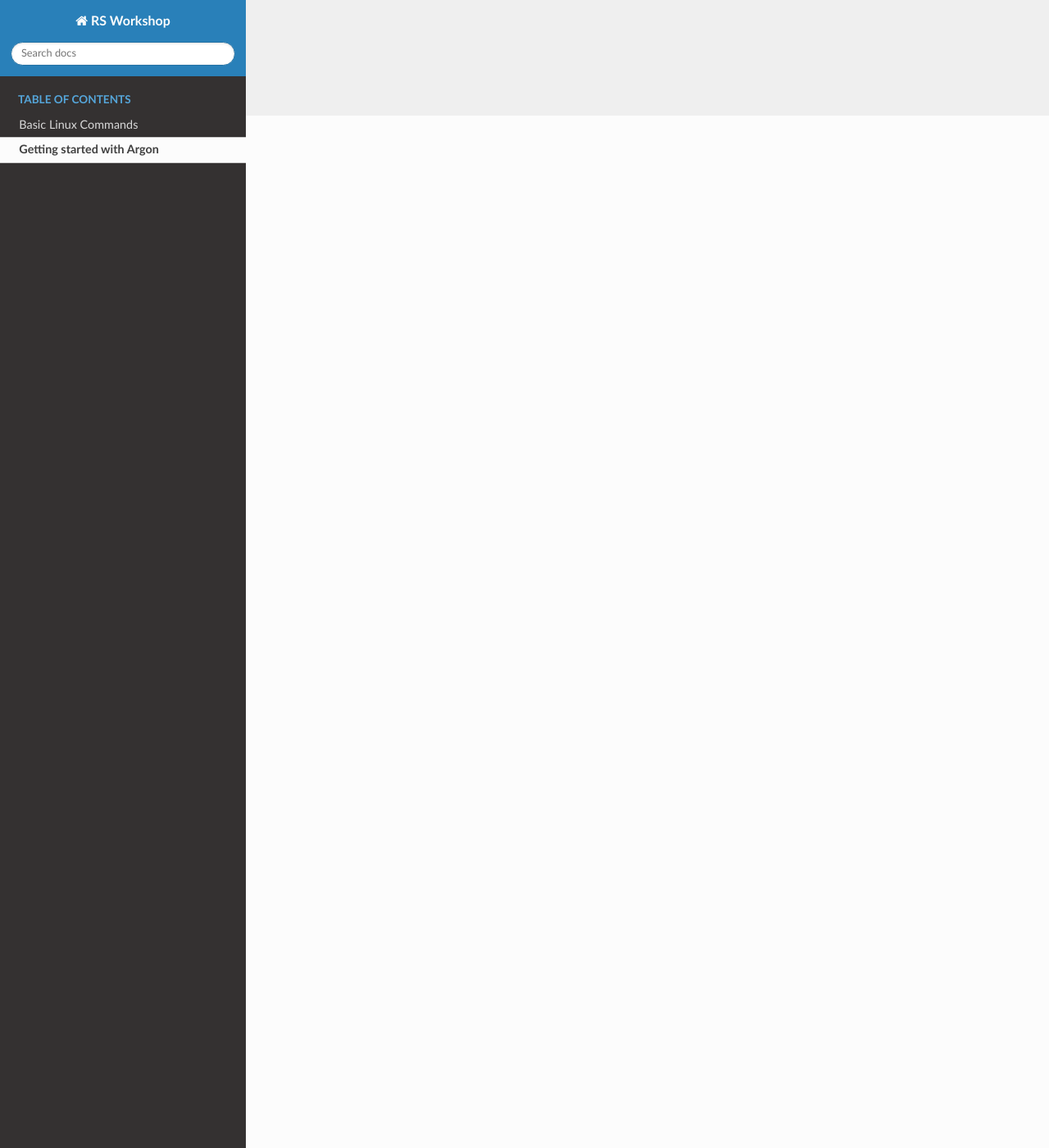
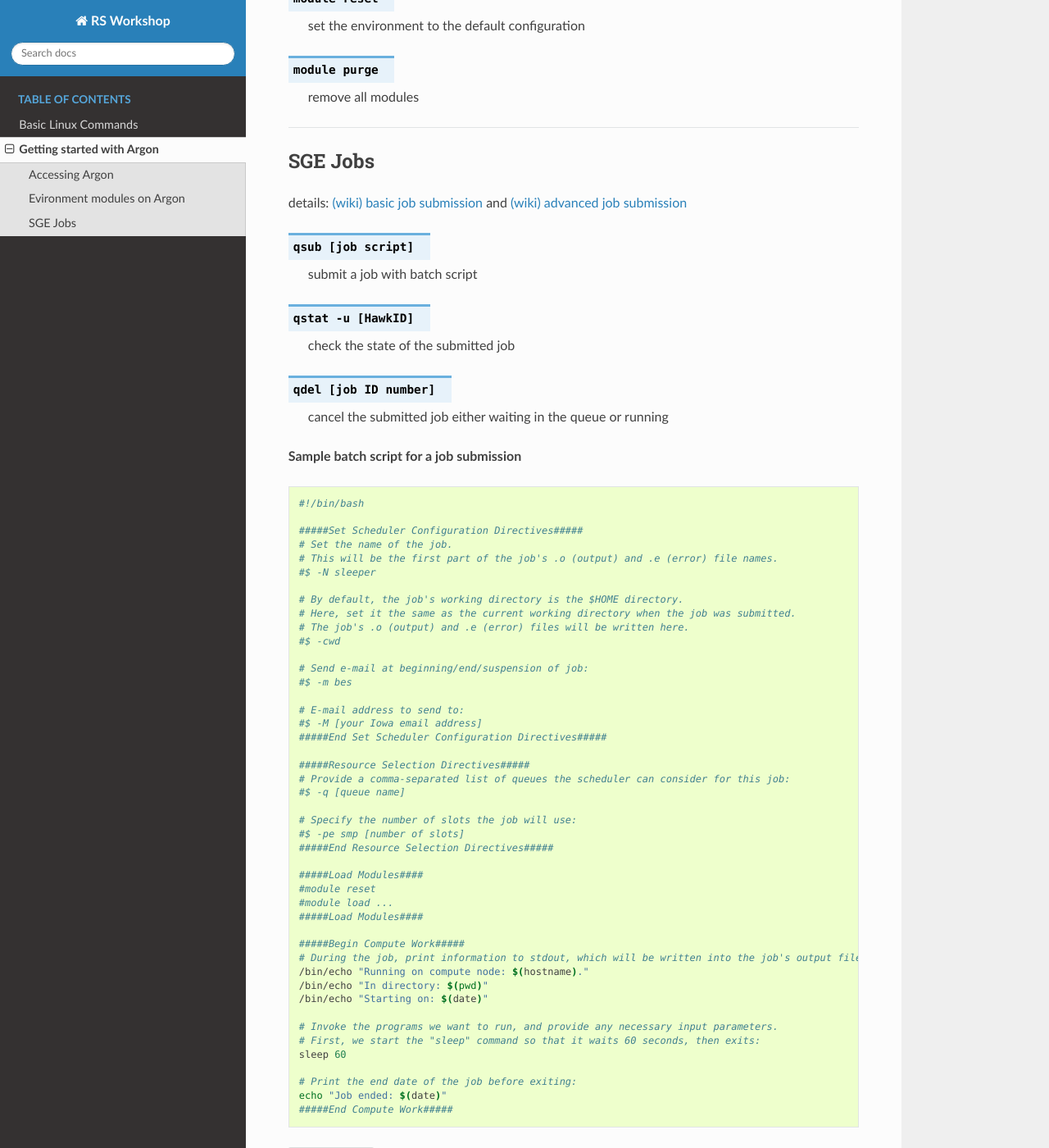
Before and after one commit to astrodoo/RS_Workshop, a Sphinx documentation site: the page built from source/start_argon.rst, in a window 1280 px wide and 1400 px high, scrolled down 1259 px. Shown: the whole window at 82% size. Built offline with Sphinx 7.4.7 and the Read the Docs theme 3.1.0, drawn with Linux system fonts in a browser that asks for light colours; some of the changed text lies outside the part shown.

Commit message:
update argon pate

```diff
--- a/source/index.rst
+++ b/source/index.rst
@@ -5,9 +5,9 @@
 Introduction
 ~~~~~~~~~~~~
 
-    ITS offers regular workshop series for Linux and High-performance Computing on a supercomputing cluster, Argon. This page will provide a supplementary materials for the workshops. The upcoming workshops will be announced at `ITS-Research Services Workshops <https://research.its.uiowa.edu/workshops>`_.
+    ITS offers regular workshops on Linux and High-performance Computing (HPC) using the supercomputing cluster, Argon. This page provides supplementary materials for the workshops. Upcoming workshops will be announced on the `ITS-Research Services Workshops <https://research.its.uiowa.edu/workshops>`_. For detailed information about Argon, please visit our `Argon wiki page <https://uiowa.atlassian.net/wiki/spaces/hpcdocs/pages/76513466/Argon+Cluster>`_.
 
-
+    To access Argon, you will need to apply for an Argon account. If you do not have it yet, please visit our `Argon page <https://research.its.uiowa.edu/our-services/computing-services/argon-high-performance-computing-hpc>`_ to request access. Argon is the HPC system supported by the University of Iowa. Accounts on the system are available at **no cost to UI faculty, staff, and students** conducting research.
 
 .. .. parsed-literal::
 
--- a/source/start_argon.rst
+++ b/source/start_argon.rst
@@ -1,2 +1,136 @@
 Getting started with Argon
 ==========================
+
+Accessing Argon
+---------------
+detail: `(wiki) Argon Access <https://uiowa.atlassian.net/wiki/spaces/hpcdocs/pages/76513416/Accessing+HPC+resources>`_
+
+* On campus or off campus with VPN
+
+  .. code-block:: bash
+
+     ssh HawkID@argon.hpc.uiowa.edu
+  ..
+
+* Off campus without VPN
+
+  .. code-block:: bash
+
+     ssh -p 40 HawkID@argon.hpc.uiowa.edu
+  ..
+
+.. note::
+
+   The activation of VPN is recommended for security when you access outside campus.
+
+----
+
+Evironment modules on Argon
+---------------------------
+detail: `(wiki) Argon Environment Modules <https://uiowa.atlassian.net/wiki/spaces/hpcdocs/pages/76513436/Environment+Modules>`_
+
+.. option:: module list
+
+   list currently loaded modules
+
+   .. code-block:: bash
+
+      dooyoon@argon-itf-login-4 ~> module list
+
+      Currently Loaded Modules:
+        1) stack/2021.1
+   ..
+
+.. option:: module avail [package]
+
+   search information of the package under the current stack
+
+.. option:: module spider [package]
+
+   search detailed information of the package in all stacks
+
+.. option:: module load [package]
+
+   load the module
+
+.. option:: module unload [package]
+
+   unload the module
+
+.. option:: module reset
+
+   set the environment to the default configuration
+
+.. option:: module purge
+
+   remove all modules
+
+
+----
+
+SGE Jobs
+--------
+details: `(wiki) basic job submission <https://uiowa.atlassian.net/wiki/spaces/hpcdocs/pages/76513450/Basic+Job+Submission>`_ and `(wiki) advanced job submission <https://uiowa.atlassian.net/wiki/spaces/hpcdocs/pages/76513452/Advanced+Job+Submission>`_
+
+.. option:: qsub [job script]
+
+   submit a job with batch script
+
+.. option:: qstat -u [HawkID]
+
+   check the state of the submitted job
+
+.. option:: qdel [job ID number]
+
+   cancel the submitted job either waiting in the queue or running
+
+
+**Sample batch script for a job submission**
+
+.. code-block:: bash
+
+   #!/bin/bash
+
+   #####Set Scheduler Configuration Directives#####
+   # Set the name of the job.
+   # This will be the first part of the job's .o (output) and .e (error) file names.
+   #$ -N sleeper
+
+   # By default, the job's working directory is the $HOME directory.
+   # Here, set it the same as the current working directory when the job was submitted.
+   # The job's .o (output) and .e (error) files will be written here.
+   #$ -cwd
+
+   # Send e-mail at beginning/end/suspension of job:
+   #$ -m bes
+
+   # E-mail address to send to:
+   #$ -M [your Iowa email address]
+   #####End Set Scheduler Configuration Directives#####
+
+   #####Resource Selection Directives#####
+   # Provide a comma-separated list of queues the scheduler can consider for this job:
+   #$ -q [queue name]
+
+   # Specify the number of slots the job will use:
+   #$ -pe smp [number of slots]
+   #####End Resource Selection Directives#####
+
+   #####Load Modules####
+   #module reset
+   #module load ...
+   #####Load Modules####
+
+   #####Begin Compute Work#####
+   # During the job, print information to stdout, which will be written into the job's output file:
+   /bin/echo "Running on compute node: $(hostname)."
+   /bin/echo "In directory: $(pwd)"
+   /bin/echo "Starting on: $(date)"
+
+   # Invoke the programs we want to run, and provide any necessary input parameters.
+   # First, we start the "sleep" command so that it waits 60 seconds, then exits:
+   sleep 60
+
+   # Print the end date of the job before exiting:
+   echo "Job ended: $(date)"
+   #####End Compute Work#####
```
